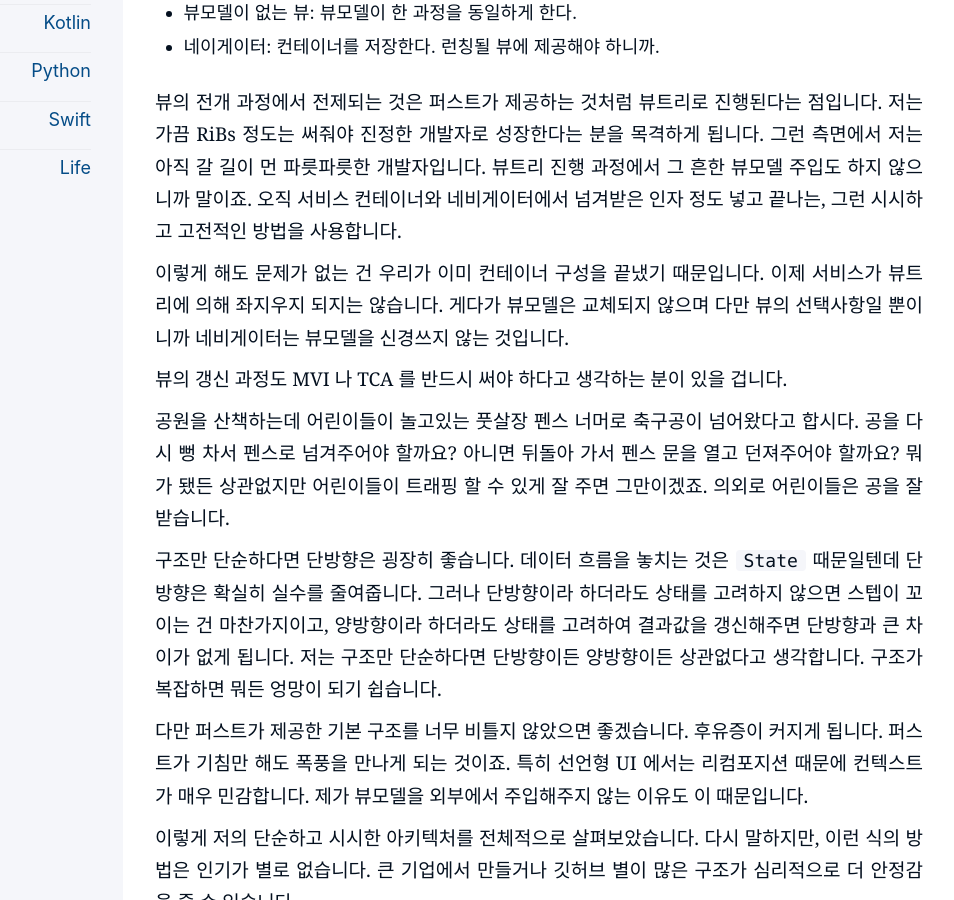
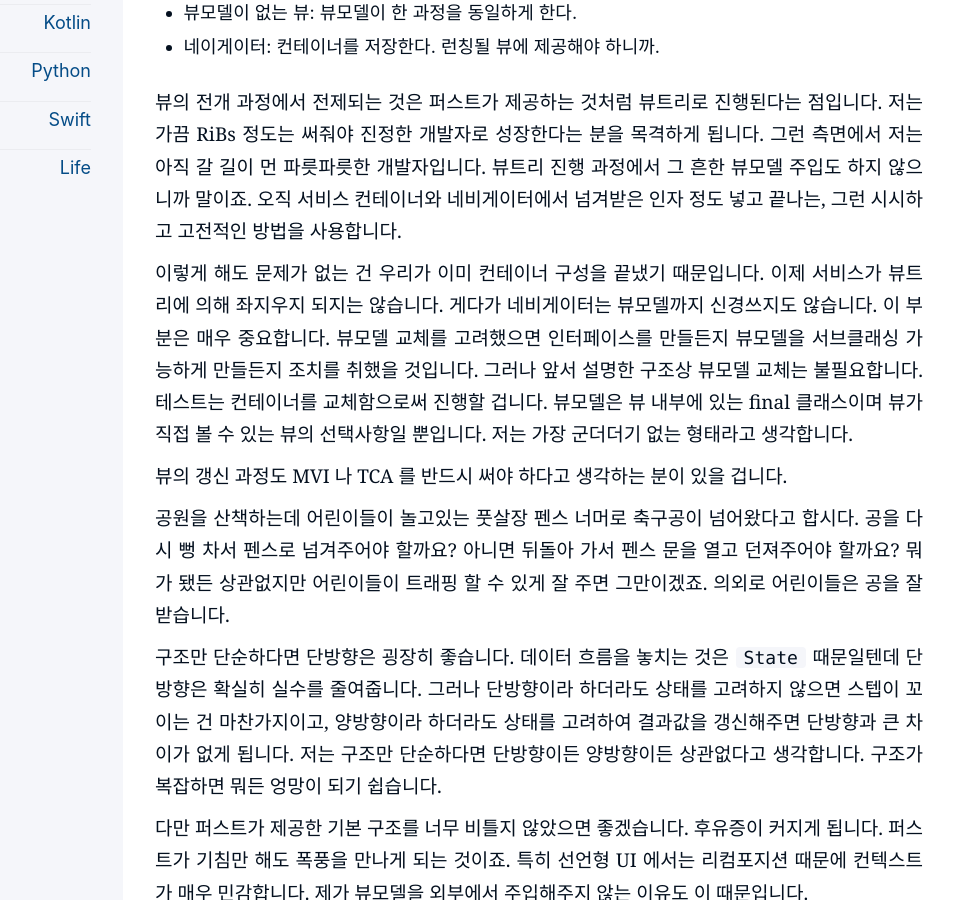
Before and after one commit to kiroshin/kiroshin.github.io, a Jekyll site: the page built from _posts/2024-07-22-hello-pure.md, in a window 1280 px wide and 900 px high, scrolled down 14773 px. Shown: the whole window, without its empty margins (197-1151 px from the left). Built offline with Jekyll 4.4.1, drawn with Linux system fonts in a browser that asks for light colours.

Commit message:
Update 2024-07-22-hello-pure.md

```diff
--- a/_posts/2024-07-22-hello-pure.md
+++ b/_posts/2024-07-22-hello-pure.md
@@ -485,7 +485,7 @@ struct DetailView: View {
 
 뷰의 전개 과정에서 전제되는 것은 퍼스트가 제공하는 것처럼 뷰트리로 진행된다는 점입니다. 저는 가끔 RiBs 정도는 써줘야 진정한 개발자로 성장한다는 분을 목격하게 됩니다. 그런 측면에서 저는 아직 갈 길이 먼 파릇파릇한 개발자입니다. 뷰트리 진행 과정에서 그 흔한 뷰모델 주입도 하지 않으니까 말이죠. 오직 서비스 컨테이너와 네비게이터에서 넘겨받은 인자 정도 넣고 끝나는, 그런 시시하고 고전적인 방법을 사용합니다.
 
-이렇게 해도 문제가 없는 건 우리가 이미 컨테이너 구성을 끝냈기 때문입니다. 이제 서비스가 뷰트리에 의해 좌지우지 되지는 않습니다. 게다가 뷰모델은 교체되지 않으며 다만 뷰의 선택사항일 뿐이니까 네비게이터는 뷰모델을 신경쓰지 않는 것입니다.
+이렇게 해도 문제가 없는 건 우리가 이미 컨테이너 구성을 끝냈기 때문입니다. 이제 서비스가 뷰트리에 의해 좌지우지 되지는 않습니다. 게다가 네비게이터는 뷰모델까지 신경쓰지도 않습니다. 이 부분은 매우 중요합니다. 뷰모델 교체를 고려했으면 인터페이스를 만들든지 뷰모델을 서브클래싱 가능하게 만들든지 조치를 취했을 것입니다. 그러나 앞서 설명한 구조상 뷰모델 교체는 불필요합니다. 테스트는 컨테이너를 교체함으로써 진행할 겁니다. 뷰모델은 뷰 내부에 있는 final 클래스이며 뷰가 직접 볼 수 있는 뷰의 선택사항일 뿐입니다. 저는 가장 군더더기 없는 형태라고 생각합니다.
 
 뷰의 갱신 과정도 MVI 나 TCA 를 반드시 써야 하다고 생각하는 분이 있을 겁니다.
 
```
